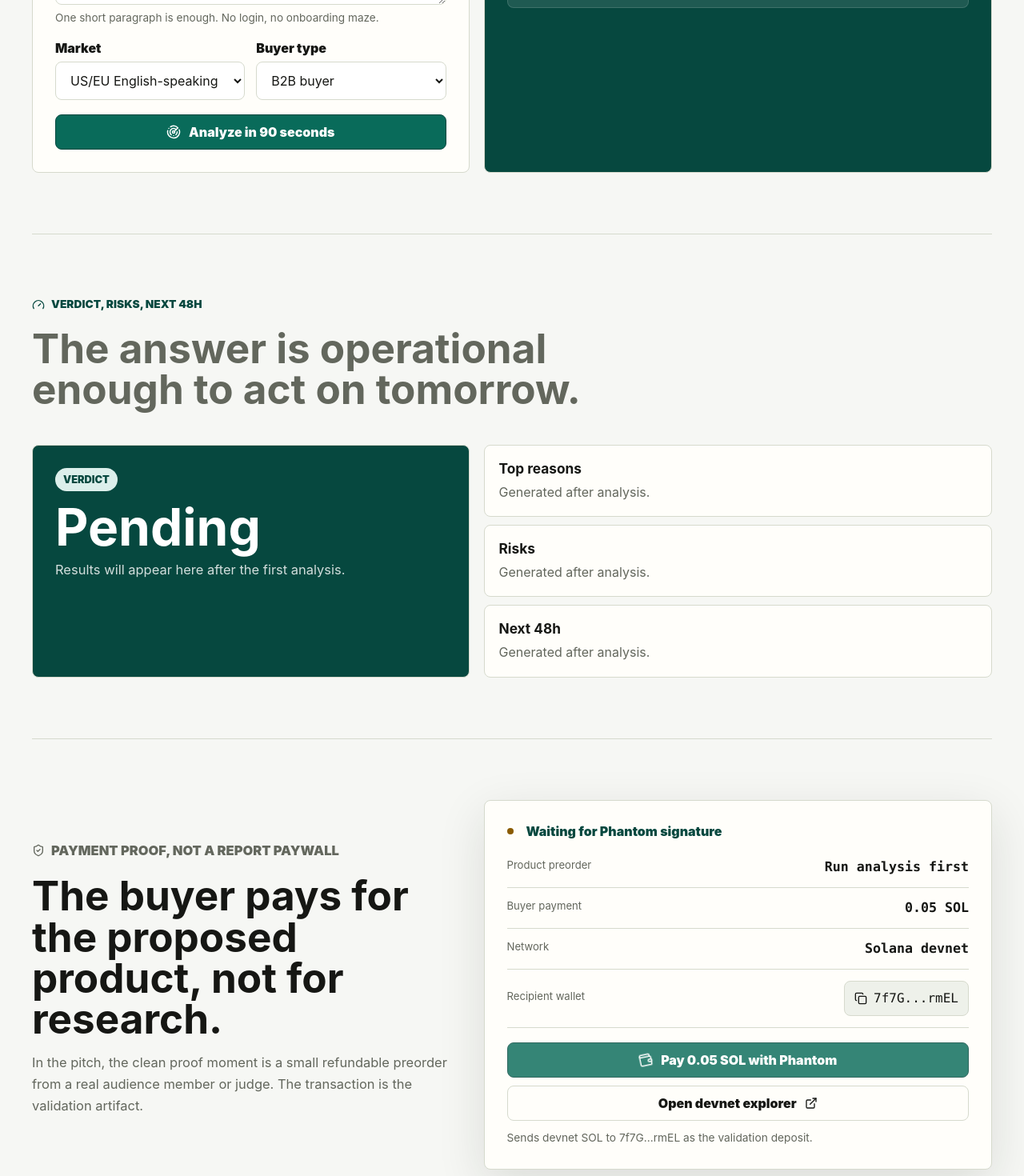
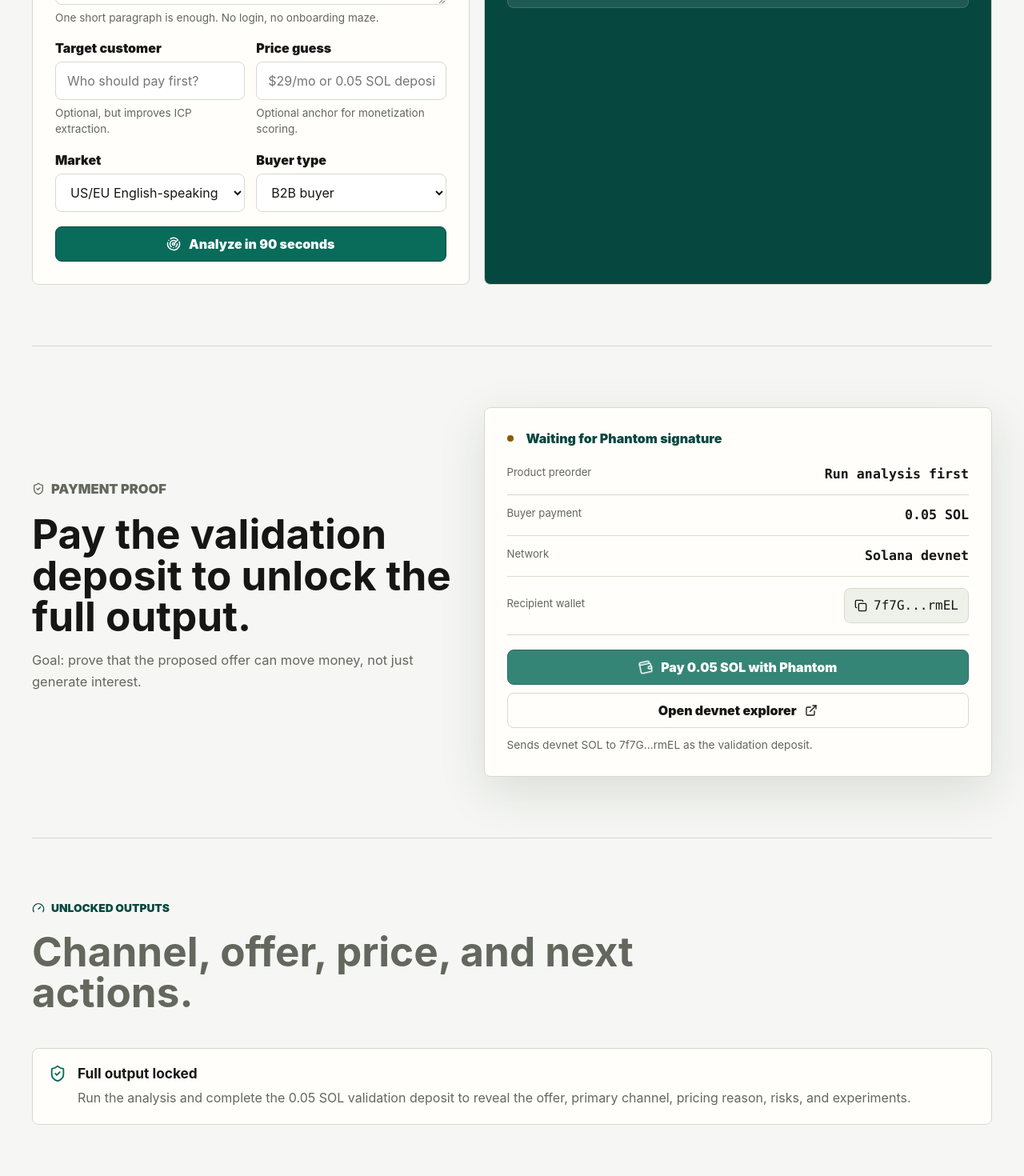
Before and after one commit to 0jz/ProfitHunter, a React (Vite) app: page / in a window 1280 px wide. Shown: the part 1220-2690 px from the top of the page at 80% size. Built offline with nearby package versions, Linux system fonts and the light colour scheme.

Commit message:
Gate outputs behind payment and require scored pricing

```diff
--- a/src/main.tsx
+++ b/src/main.tsx
@@ -21,6 +21,8 @@
   detail: string;
   artifact: string;
   confidence: "High" | "Medium" | "Low";
+  confidenceScore: number;
+  confidenceReason: string;
 };
 
 type Experiment = {
@@ -40,6 +42,11 @@
     pitch: string;
     whyBetter: string;
   };
+  primaryChannel: string;
+  offer: string;
+  price: string;
+  reason: string;
+  paymentPurpose: string;
   topReasons: string[];
   risks: string[];
   next48h: string[];
@@ -84,6 +91,8 @@
     event.preventDefault();
     const formData = new FormData(event.currentTarget);
     const idea = String(formData.get("idea") ?? "");
+    const targetCustomer = String(formData.get("target-customer") ?? "");
+    const priceGuess = String(formData.get("price-guess") ?? "");
     const market = String(formData.get("market") ?? "");
     const buyerType = String(formData.get("buyer-type") ?? "");
 
@@ -99,7 +108,7 @@
       const response = await fetch("/api/profit-hunt", {
         method: "POST",
         headers: { "Content-Type": "application/json" },
-        body: JSON.stringify({ idea, market, buyerType }),
+        body: JSON.stringify({ idea, targetCustomer, priceGuess, market, buyerType }),
       });
       const payload = await response.json();
 
@@ -197,8 +206,8 @@
         </a>
         <nav className="nav-links" aria-label="Sections">
           <a href="#run">Agent loop</a>
-          <a href="#results">Verdict</a>
           <a href="#proof">Payment proof</a>
+          <a href="#results">Outputs</a>
         </nav>
         <button
           className={`wallet-button ${isWalletConnected ? "is-connected" : ""}`}
@@ -282,6 +291,29 @@
 
             <div className="field-row">
               <div className="field">
+                <label htmlFor="target-customer">Target customer</label>
+                <input
+                  id="target-customer"
+                  name="target-customer"
+                  placeholder="Who should pay first?"
+                  aria-describedby="target-customer-help"
+                />
+                <p id="target-customer-help">Optional, but improves ICP extraction.</p>
+              </div>
+              <div className="field">
+                <label htmlFor="price-guess">Price guess</label>
+                <input
+                  id="price-guess"
+                  name="price-guess"
+                  placeholder="$29/mo or 0.05 SOL deposit"
+                  aria-describedby="price-guess-help"
+                />
+                <p id="price-guess-help">Optional anchor for monetization scoring.</p>
+              </div>
+            </div>
+
+            <div className="field-row">
+              <div className="field">
                 <label htmlFor="market">Market</label>
                 <select id="market" name="market" defaultValue="us-eu">
                   <option value="us-eu">US/EU English-speaking</option>
@@ -332,10 +364,13 @@
                     <div>
                       <div className="trace-title">
                         <strong>{step.label}</strong>
-                        <span className={`confidence-badge confidence-${step.confidence.toLowerCase()}`}>{step.confidence}</span>
+                        <span className={`confidence-badge confidence-${step.confidence.toLowerCase()}`}>
+                          {step.confidenceScore}/100 {step.confidence}
+                        </span>
                       </div>
                       <p>{step.detail}</p>
                       <small>{step.artifact}</small>
+                      <small>{step.confidenceReason}</small>
                     </div>
                   </li>
                 ))}
@@ -350,15 +385,76 @@
         </div>
       </section>
 
+      <section id="proof" className="payment-section" aria-labelledby="payment-title">
+        <div className="payment-copy">
+          <p className="eyebrow">
+            <ShieldCheck size={16} aria-hidden="true" />
+            Payment proof
+          </p>
+          <h2 id="payment-title">Pay the validation deposit to unlock the full output.</h2>
+          <p>
+            Goal: {result?.paymentPurpose ?? "prove that the proposed offer can move money, not just generate interest."}
+          </p>
+        </div>
+
+        <div className="receipt-card">
+          <div className="receipt-status">
+            <span className={isPaid ? "paid-dot" : "pending-dot"} aria-hidden="true" />
+            {isPaid ? "Buyer deposit confirmed" : "Waiting for Phantom signature"}
+          </div>
+          <div className="receipt-row">
+            <span>Product preorder</span>
+            <strong>{result?.winningWedge ?? "Run analysis first"}</strong>
+          </div>
+          <div className="receipt-row">
+            <span>Buyer payment</span>
+            <strong>{PAYMENT_SOL} SOL</strong>
+          </div>
+          <div className="receipt-row">
+            <span>Network</span>
+            <strong>Solana devnet</strong>
+          </div>
+          <div className="receipt-address">
+            <span>{paymentSignature ? "TX hash" : "Recipient wallet"}</span>
+            <button type="button" aria-label="Copy transaction hash" onClick={copyTx}>
+              <Copy size={16} aria-hidden="true" />
+              {copied ? "Copied" : truncateAddress(paymentSignature || RECIPIENT_WALLET)}
+            </button>
+          </div>
+          <button className="submit-button proof-button" type="button" onClick={payWithSolana} disabled={!result || !hasRun || isPaying || isPaid}>
+            {isPaying ? <Loader2 size={18} aria-hidden="true" /> : <Wallet size={18} aria-hidden="true" />}
+            {isPaid ? "Full output unlocked" : isPaying ? "Confirming on devnet" : `Pay ${PAYMENT_SOL} SOL with Phantom`}
+          </button>
+          {paymentError && <p className="payment-error" role="status">{paymentError}</p>}
+          <a className="explorer-link" href={explorerUrl(paymentSignature)} target="_blank" rel="noreferrer">
+            Open devnet explorer
+            <ExternalLink size={16} aria-hidden="true" />
+          </a>
+          <p className="receipt-note">
+            Sends devnet SOL to {truncateAddress(RECIPIENT_WALLET)} as the validation deposit.
+          </p>
+        </div>
+      </section>
+
       <section id="results" className="results-section" aria-labelledby="results-title">
         <div className="section-heading compact">
           <p className="eyebrow">
             <Gauge size={16} aria-hidden="true" />
-            Verdict, risks, next 48h
+            Unlocked outputs
           </p>
-          <h2 id="results-title">The answer is operational enough to act on tomorrow.</h2>
+          <h2 id="results-title">Channel, offer, price, and next actions.</h2>
         </div>
 
+        {!isPaid ? (
+          <div className="locked-output">
+            <ShieldCheck size={22} aria-hidden="true" />
+            <div>
+              <h3>Full output locked</h3>
+              <p>Run the analysis and complete the {PAYMENT_SOL} SOL validation deposit to reveal the offer, primary channel, pricing reason, risks, and experiments.</p>
+            </div>
+          </div>
+        ) : (
+          <>
             <div className="results-grid">
               <article className="verdict-card">
                 <span className="verdict-label">Verdict</span>
@@ -369,6 +465,12 @@
                       The winning wedge is {result.winningWedge} because it maps to money already
                       being spent and has a short route to a paid preorder.
                     </p>
+                    <div className="decision-box output-grid">
+                      <ProofStat label="Primary channel" value={result.primaryChannel} />
+                      <ProofStat label="Offer" value={result.offer} />
+                      <ProofStat label="Price" value={result.price} />
+                      <ProofStat label="Why this price" value={result.reason} />
+                    </div>
                     <div className="decision-box">
                       <strong>Non-obvious agent decision</strong>
                       <p>{result.nonObviousDecision}</p>
@@ -402,63 +504,13 @@
                   </div>
                   <div className="experiment-reason">{experiment.reason}</div>
                   <ProofStat label="Price" value={experiment.price} />
-              <ProofStat label="Score" value={experiment.score.toString()} />
+                  <ProofStat label="Monetization score" value={`${experiment.score}/100`} />
                 </article>
                 ))}
               </div>
             ) : null}
-      </section>
-
-      <section id="proof" className="payment-section" aria-labelledby="payment-title">
-        <div className="payment-copy">
-          <p className="eyebrow">
-            <ShieldCheck size={16} aria-hidden="true" />
-            Payment proof, not a report paywall
-          </p>
-          <h2 id="payment-title">The buyer pays for the proposed product, not for research.</h2>
-          <p>
-            In the pitch, the clean proof moment is a small refundable preorder from a real
-            audience member or judge. The transaction is the validation artifact.
-          </p>
-        </div>
-
-        <div className="receipt-card">
-          <div className="receipt-status">
-            <span className={isPaid ? "paid-dot" : "pending-dot"} aria-hidden="true" />
-            {isPaid ? "Buyer deposit confirmed" : "Waiting for Phantom signature"}
-          </div>
-          <div className="receipt-row">
-            <span>Product preorder</span>
-            <strong>{result?.winningWedge ?? "Run analysis first"}</strong>
-          </div>
-          <div className="receipt-row">
-            <span>Buyer payment</span>
-            <strong>{PAYMENT_SOL} SOL</strong>
-          </div>
-          <div className="receipt-row">
-            <span>Network</span>
-            <strong>Solana devnet</strong>
-          </div>
-          <div className="receipt-address">
-            <span>{paymentSignature ? "TX hash" : "Recipient wallet"}</span>
-            <button type="button" aria-label="Copy transaction hash" onClick={copyTx}>
-              <Copy size={16} aria-hidden="true" />
-              {copied ? "Copied" : truncateAddress(paymentSignature || RECIPIENT_WALLET)}
-            </button>
-          </div>
-          <button className="submit-button proof-button" type="button" onClick={payWithSolana} disabled={!result || !hasRun || isPaying}>
-            {isPaying ? <Loader2 size={18} aria-hidden="true" /> : <Wallet size={18} aria-hidden="true" />}
-            {isPaying ? "Confirming on devnet" : `Pay ${PAYMENT_SOL} SOL with Phantom`}
-          </button>
-          {paymentError && <p className="payment-error" role="status">{paymentError}</p>}
-          <a className="explorer-link" href={explorerUrl(paymentSignature)} target="_blank" rel="noreferrer">
-            Open devnet explorer
-            <ExternalLink size={16} aria-hidden="true" />
-          </a>
-          <p className="receipt-note">
-            Sends devnet SOL to {truncateAddress(RECIPIENT_WALLET)} as the validation deposit.
-          </p>
-        </div>
+          </>
+        )}
       </section>
     </main>
   );
@@ -524,6 +576,11 @@
     verdict: textOr(value.verdict, "Analysis complete"),
     winningWedge,
     improvedIdea,
+    primaryChannel: textOr(value.primaryChannel, "Primary channel pending"),
+    offer: textOr(value.offer, "Offer pending"),
+    price: textOr(value.price, `${PAYMENT_SOL} SOL refundable deposit`),
+    reason: textOr(value.reason, "Price should be based on buyer urgency, comparable spend, and friction to test."),
+    paymentPurpose: textOr(value.paymentPurpose, "prove that the proposed offer can move money, not just generate interest."),
     nonObviousDecision: textOr(value.nonObviousDecision, "The agent selected the wedge with the clearest path to payment."),
     steps: normalizeSteps(value.steps),
     topReasons: normalizeList(value.topReasons),
@@ -548,6 +605,8 @@
     detail: textOr(step?.detail, "The agent evaluated this part of the opportunity."),
     artifact: textOr(step?.artifact, "No artifact returned."),
     confidence: normalizeConfidence(step?.confidence),
+    confidenceScore: normalizeScore(step?.confidenceScore),
+    confidenceReason: textOr(step?.confidenceReason, "Confidence is based on available market evidence and source quality."),
   }));
 }
 
@@ -566,6 +625,12 @@
   }));
 }
 
+function normalizeScore(value: unknown) {
+  const score = typeof value === "number" ? value : Number(value);
+  if (!Number.isFinite(score)) return 50;
+  return Math.max(0, Math.min(100, Math.round(score)));
+}
+
 type RootContainer = HTMLElement & {
   profitHunterRoot?: Root;
 };
--- a/src/styles.css
+++ b/src/styles.css
@@ -657,6 +657,22 @@
   margin-bottom: 0;
 }
 
+.output-grid {
+  display: grid;
+  grid-template-columns: repeat(2, minmax(0, 1fr));
+  gap: 10px;
+}
+
+.output-grid .proof-stat {
+  background: rgb(255 255 255 / 10%);
+  border-color: rgb(255 255 255 / 14%);
+}
+
+.output-grid .proof-stat span,
+.output-grid .proof-stat strong {
+  color: white;
+}
+
 .improved-box {
   border: 1px solid rgb(255 255 255 / 14%);
   background: rgb(255 255 255 / 14%);
@@ -702,6 +718,27 @@
   margin-bottom: 0;
   color: var(--muted);
   line-height: 1.45;
+}
+
+.locked-output {
+  display: flex;
+  align-items: flex-start;
+  gap: 14px;
+  padding: 20px;
+  border: 1px solid var(--border);
+  border-radius: 8px;
+  background: var(--panel);
+}
+
+.locked-output svg {
+  flex: 0 0 auto;
+  color: var(--primary);
+}
+
+.locked-output p {
+  margin: 0;
+  color: var(--muted);
+  line-height: 1.55;
 }
 
 .experiment-table {
--- a/vite.config.ts
+++ b/vite.config.ts
@@ -20,6 +20,8 @@
           const body = await readJsonBody(request);
           const apiKey = String(process.env.ANTHROPIC_API_KEY ?? "").trim();
           const idea = String(body.idea ?? "").trim();
+          const targetCustomer = String(body.targetCustomer ?? "").trim();
+          const priceGuess = String(body.priceGuess ?? "").trim();
           const market = String(body.market ?? "global").trim();
           const buyerType = String(body.buyerType ?? "b2b").trim();
 
@@ -45,7 +47,7 @@
               messages: [
                 {
                   role: "user",
-                  content: buildProfitHuntPrompt({ idea, market, buyerType }),
+                  content: buildProfitHuntPrompt({ idea, targetCustomer, priceGuess, market, buyerType }),
                 },
               ],
             }),
@@ -80,10 +82,12 @@
   return rawBody ? JSON.parse(rawBody) : {};
 }
 
-function buildProfitHuntPrompt({ idea, market, buyerType }) {
+function buildProfitHuntPrompt({ idea, targetCustomer, priceGuess, market, buyerType }) {
   return `You are ProfitHunter, a hackathon validation agent. Use web search to research the market for this startup idea, then return ONLY valid JSON.
 
 Startup idea: ${idea}
+Target customer: ${targetCustomer || "not provided"}
+Price guess: ${priceGuess || "not provided"}
 Market: ${market}
 Buyer type: ${buyerType}
 
@@ -91,15 +95,28 @@
 
 If the submitted idea is weak, risky, illegal, too regulated, or unlikely to collect payment, say that clearly in "verdict" using wording like "Weak signal - pivot recommended" or "Do not pursue as written". Then generate an improved idea that could pass the hackathon criteria and make that improved idea the "winningWedge". Do not leave the user with only rejection.
 
+Confidence labels must not be placeholders:
+- "High" means direct evidence from competitors, prices, current spend, or clear buyer behavior.
+- "Medium" means partial evidence plus plausible inference.
+- "Low" means mostly hypothesis or weak sources.
+For every step, include "confidenceScore" from 0 to 100 and "confidenceReason" explaining the evidence quality.
+
+Monetization must not be placeholder:
+- Return one concrete "price" for the selected offer, e.g. "$49 setup + 0.05 SOL refundable deposit" or "0.05 SOL preorder".
+- Explain the price in "reason" using comparable spend, buyer urgency, and friction.
+- Include "paymentPurpose": what the final Solana payment proves and why it unlocks the rest of the output.
+- In each experiment, "score" is a monetization score from 0 to 100. It must reflect willingness to pay, urgency, existing spend, reachability, and delivery speed.
+- In each experiment, "price" must be a concrete amount and billing/deposit structure, never "TBD", "varies", or a placeholder.
+
 Return raw JSON only. Do not wrap the JSON in markdown fences. Do not add commentary before or after it.
 
 Return exactly this JSON shape:
 {
   "steps": [
-    {"label": "Extract ICP and value prop", "detail": "...", "artifact": "...", "confidence": "High"},
-    {"label": "Find competitors and spending signals", "detail": "...", "artifact": "...", "confidence": "High"},
-    {"label": "Generate validation experiments", "detail": "...", "artifact": "...", "confidence": "Medium"},
-    {"label": "Choose the money test", "detail": "...", "artifact": "Buyer deposit: 0.05 SOL on devnet", "confidence": "High"}
+    {"label": "Extract ICP and promise", "detail": "...", "artifact": "...", "confidence": "High", "confidenceScore": 82, "confidenceReason": "..."},
+    {"label": "Choose offer format", "detail": "...", "artifact": "...", "confidence": "High", "confidenceScore": 78, "confidenceReason": "..."},
+    {"label": "Choose price + risk reversal", "detail": "...", "artifact": "Concrete price: ...", "confidence": "Medium", "confidenceScore": 64, "confidenceReason": "..."},
+    {"label": "Decide primary channel + backup", "detail": "...", "artifact": "Primary channel: ...", "confidence": "High", "confidenceScore": 75, "confidenceReason": "..."}
   ],
   "verdict": "Worth testing OR Weak signal - pivot recommended OR Do not pursue as written",
   "winningWedge": "short improved product name",
@@ -108,14 +125,19 @@
     "pitch": "one-sentence product pitch that could collect a 0.05 SOL preorder",
     "whyBetter": "why this is more likely to pass than the original idea"
   },
+  "primaryChannel": "Telegram / X / LinkedIn / Reddit / direct email, whichever is strongest",
+  "offer": "specific paid offer to test",
+  "price": "specific concrete price, never placeholder",
+  "reason": "why this price is believable",
+  "paymentPurpose": "what the 0.05 SOL payment proves and what it unlocks",
   "topReasons": ["reason 1", "reason 2", "reason 3"],
   "risks": ["risk 1", "risk 2", "risk 3"],
   "next48h": ["task 1", "task 2", "Collect 0.05 SOL refundable deposit"],
   "nonObviousDecision": "one surprising decision and why",
   "experiments": [
-    {"title": "product wedge", "buyer": "buyer segment", "price": "price in USD or SOL", "reason": "why this wedge ranks here", "score": 91},
-    {"title": "product wedge", "buyer": "buyer segment", "price": "price in USD or SOL", "reason": "why this wedge ranks here", "score": 78},
-    {"title": "product wedge", "buyer": "buyer segment", "price": "price in USD or SOL", "reason": "why this wedge ranks here", "score": 72}
+    {"title": "product wedge", "buyer": "buyer segment", "price": "$49 setup + 0.05 SOL refundable preorder", "reason": "why this price and monetization score are justified", "score": 91},
+    {"title": "product wedge", "buyer": "buyer segment", "price": "$19 report + 0.05 SOL preorder", "reason": "why this price and monetization score are justified", "score": 78},
+    {"title": "product wedge", "buyer": "buyer segment", "price": "$99 pilot deposit", "reason": "why this price and monetization score are justified", "score": 72}
   ]
 }`;
 }
```
Lines whose indentation alone changed are shown as unchanged.
